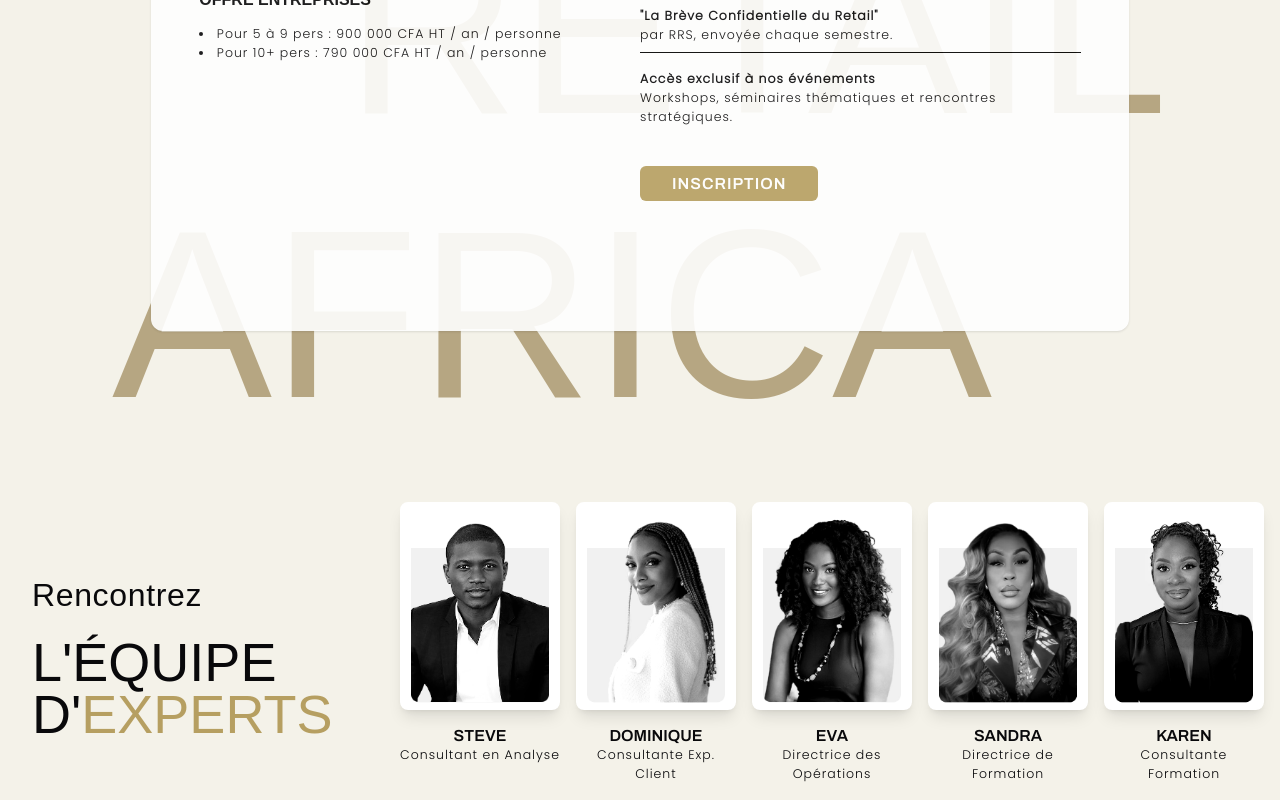
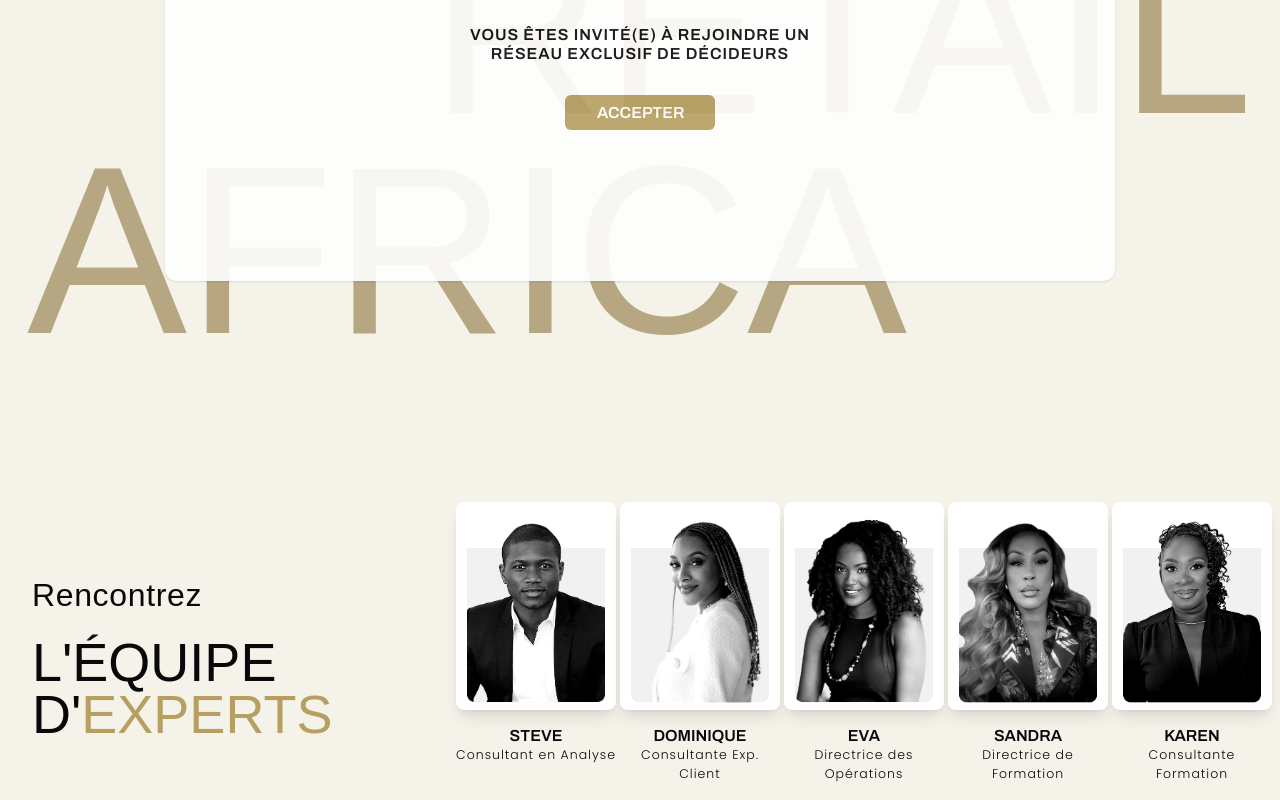
Before and after one commit to VikzG/retail_revive_services, a Next.js app: page / in a window 1280 px wide. Both pictures are taken after a click on the button "DEVENIR MEMBRE". Shown: the part 2819-3619 px from the top of the page. Built offline with nearby package versions, Linux system fonts and the light colour scheme; a web font is replaced by a local one.

Commit message:
loader and sub

```diff
--- a/app/globals.css
+++ b/app/globals.css
@@ -344,6 +344,17 @@ body {
   transition: all 300ms ease-in-out;
 }
 
+.sous_titre_sub {
+  font-family: 'Archivo', sans-serif;
+  text-transform: uppercase;
+  font-weight: 600;
+  font-size: 16px;
+  line-height: 19.2px;
+  letter-spacing: 1px;
+}
+
+
+
 /* Subscribe formulaire */
 
 .forfait-container {
@@ -560,6 +571,13 @@ body {
 
 /* breakpoints mobile */
 
+@media (max-width: 1400px) {
+  .experts_slider {
+    gap: 0.25rem;
+  }
+
+}
+
 @media (max-width: 1250px) {
 
   .expertise_titre {
@@ -571,6 +589,20 @@ body {
     font-size: 45px;
   }
 
+  .opportunite_titre{
+    font-size: 132px;
+    line-height: 110px;
+    width: 1180px;
+  }
+
+  .opportunite_img_container{
+    bottom: 5%;
+  }
+
+  .cra_sub {
+    font-size: 170px;
+    min-width: 1100px;
+  }
 
 }
 
@@ -643,6 +675,11 @@ body {
     left: 8%;
   }
 
+  .intro_shape {
+    width: 20px;
+    height: 50px;
+  }
+
   .grand_titre {
     top: -10%;
     font-size: 54px;
@@ -667,7 +704,15 @@ body {
     line-height: 25.3px;
     letter-spacing: 2%;
   }
+  .star_mobile_opportunite {
+    margin-inline-end: 0.5rem;
+  }
+
+  .timbre_container {
+    display: none
+  }
 };
+
 
 @layer base {
   :root {
--- a/components/Club.tsx
+++ b/components/Club.tsx
@@ -128,7 +128,7 @@ export default function Club({ setIsSubVisible }: ClubProps) {
       </div>
 
       {/* Colonne droite - Texte et informations prenant 60% de la largeur */}
-      <div className="w-3/5 flex flex-col justify-between pt-12">
+      <div className="min-w-[900px] w-3/5 flex flex-col justify-between pt-12">
       <div className="flex flex-row px-16">
         <div ref={clubSectionRef} className="club_section_anim flex flex-col">
           <h1 className="sur_titre_club text-black">
--- a/components/Experts.tsx
+++ b/components/Experts.tsx
@@ -1,19 +1,18 @@
-import Image from "next/image"
+import Image from "next/image";
 import { gsap } from "gsap";
-import { Button } from "@/components/ui/button"
-import React, { useRef, useEffect, useState } from 'react';
-import { Swiper, SwiperSlide } from 'swiper/react';
-import { EffectCoverflow, Pagination } from 'swiper/modules';
-import 'swiper/css';
-import 'swiper/css/effect-coverflow';
-import 'swiper/css/pagination';
+import { Button } from "@/components/ui/button";
+import React, { useRef, useEffect, useState } from "react";
+import { Swiper, SwiperSlide } from "swiper/react";
+import { EffectCoverflow, Pagination } from "swiper/modules";
+import "swiper/css";
+import "swiper/css/effect-coverflow";
+import "swiper/css/pagination";
 
 type ExpertProps = {
   setIsSubVisible: React.Dispatch<React.SetStateAction<boolean>>;
 };
 
 export default function Experts({ setIsSubVisible }: ExpertProps) {
-
   const [isMobile, setIsMobile] = useState(false); // Initialiser avec une valeur par défaut côté serveur
 
   useEffect(() => {
@@ -32,63 +31,63 @@ export default function Experts({ setIsSubVisible }: ExpertProps) {
     {
       name: "EXPERTE",
       role: "Division Formation",
-      image: "/experts/experte_img.jpg"
+      image: "/experts/experte_img.jpg",
     },
     {
       name: "NELLY",
       role: "Communication/Événements",
-      image: "/experts/nelly_img.png"
+      image: "/experts/nelly_img.png",
     },
     {
       name: "LESLIE",
       role: "Chargée Social Media",
-      image: "/experts/leslie_img.png"
+      image: "/experts/leslie_img.png",
     },
     {
       name: "ANGÉLIQUE",
       role: "Chargée Social Media",
-      image: "/experts/angelique_img.png"
+      image: "/experts/angelique_img.png",
     },
     {
       name: "CLAUDIA",
       role: "Directrice Générale",
-      image: "/experts/claudia_img.png"
-    }
-  ]
+      image: "/experts/claudia_img.png",
+    },
+  ];
 
   const experts = [
     {
       name: "STEVE",
       role: "Consultant en Analyse",
-      image: "/experts/steve_img.png"
+      image: "/experts/steve_img.png",
     },
     {
       name: "DOMINIQUE",
       role: "Consultante Exp. Client",
-      image: "/experts/dominique_img.png"
+      image: "/experts/dominique_img.png",
     },
     {
       name: "EVA",
       role: "Directrice des Opérations",
-      image: "/experts/eva_img.png"
+      image: "/experts/eva_img.png",
     },
     {
       name: "SANDRA",
       role: "Directrice de Formation",
-      image: "/experts/sandra_img.png"
+      image: "/experts/sandra_img.png",
     },
     {
       name: "KAREN",
       role: "Consultante Formation",
-      image: "/experts/karen_img.png"
-    }
-  ]
+      image: "/experts/karen_img.png",
+    },
+  ];
 
   const topSlider = useRef(null);
   const bottomSlider = useRef(null);
 
   const team = [...experts, ...topTeam.reverse()];
-  const claudiaIndex = team.findIndex(expert => expert.name === "CLAUDIA");
+  const claudiaIndex = team.findIndex((expert) => expert.name === "CLAUDIA");
 
   useEffect(() => {
     const timeline = gsap.timeline({
@@ -101,10 +100,11 @@ export default function Experts({ setIsSubVisible }: ExpertProps) {
     });
 
     // Animation du slider du haut (gauche à droite)
-    timeline.fromTo(
+    timeline
+      .fromTo(
         topSlider.current,
         { x: "-100%", display: "none" }, // Départ hors écran à gauche
-      { x: "0%", duration: 2, display:"flex" ,ease: "power2.out" } // Arrivée à sa position finale
+        { x: "0%", duration: 2, display: "flex", ease: "power2.out" } // Arrivée à sa position finale
       )
       .fromTo(
         ".top-slider-content", // Classe cible pour le contenu
@@ -114,10 +114,11 @@ export default function Experts({ setIsSubVisible }: ExpertProps) {
       );
 
     // Animation du slider du bas (droite à gauche)
-    timeline.fromTo(
+    timeline
+      .fromTo(
         bottomSlider.current,
         { x: "100%", display: "none" }, // Départ hors écran à droite
-      { x: "0%", duration: 2, display:"flex" ,ease: "power2.out" }, // Arrivée à sa position finale
+        { x: "0%", duration: 2, display: "flex", ease: "power2.out" }, // Arrivée à sa position finale
         "-=1.5" // Déclenchement légèrement après le début de l'animation du haut
       )
       .fromTo(
@@ -132,10 +133,12 @@ export default function Experts({ setIsSubVisible }: ExpertProps) {
 
     return (
       <section className="experts bg-light_beige text-center py-10 px-4">
-        <h2 className="grand_titre_s">NOS <br/> EXPERTS</h2>
+        <h2 className="grand_titre_s">
+          NOS <br /> EXPERTS
+        </h2>
 
         <Swiper
-        effect={'coverflow'}
+          effect={"coverflow"}
           grabCursor={true}
           centeredSlides={true}
           slidesPerView={2}
@@ -155,11 +158,18 @@ export default function Experts({ setIsSubVisible }: ExpertProps) {
           {team.map((expert, index) => (
             <SwiperSlide
               key={index}
-            className="flex flex-col items-center py-8">
+              className="flex flex-col items-center py-8"
+            >
               <div className="w-6/6 h-3/5 overflow-hidden rounded-xl m-auto mb-4">
-                <img src={expert.image} alt={expert.name} className="w-full h-full rounded-lg object-cover" />
+                <img
+                  src={expert.image}
+                  alt={expert.name}
+                  className="w-full h-full rounded-lg object-cover"
+                />
               </div>
-              <h3 className="citations text-center text-dark_brown_grey">{expert.name}</h3>
+              <h3 className="citations text-center text-dark_brown_grey">
+                {expert.name}
+              </h3>
               <p className="text-sm text-dark_brown_gr">{expert.role}</p>
             </SwiperSlide>
           ))}
@@ -170,12 +180,14 @@ export default function Experts({ setIsSubVisible }: ExpertProps) {
           <span className="text-gold">excellence internationale</span>."
         </h2>
         <div className="body_text mb-4">
-          Vous désirez <strong><span>réserver un service</span>? Rejoindre notre réseau?</strong>
+          Vous désirez{" "}
+          <strong>
+            <span>réserver un service</span>? Rejoindre notre réseau?
+          </strong>
         </div>
 
         <div className="flex justify-center gap-4 py-2">
-          <button
-          className="experts_bouton_2 px-4 py-2 rounded-md sous_titre text-gold bg-white">
+          <button className="experts_bouton_2 px-4 py-2 rounded-md sous_titre text-gold bg-white">
             <a href="#contact">CONTACTER</a>
           </button>
           <button
@@ -183,7 +195,8 @@ export default function Experts({ setIsSubVisible }: ExpertProps) {
               e.preventDefault();
               setIsSubVisible(true);
             }}
-          className="experts_bouton px-4 py-2 rounded-md sous_titre bg-gold text-white">
+            className="experts_bouton px-4 py-2 rounded-md sous_titre bg-gold text-white"
+          >
             REJOINDRE
           </button>
         </div>
@@ -199,10 +212,13 @@ export default function Experts({ setIsSubVisible }: ExpertProps) {
           {/* Flex container to align images and text side by side */}
           <div className="flex justify-between items-center mb-8">
             {/* Images de la Top Team */}
-            <div ref={topSlider}className="flex gap-3 mb-8">
+            <div ref={topSlider} className="experts_slider flex gap-3 mb-8">
               {topTeam.reverse().map((member, index) => (
-                <div key={index} className="flex flex-col items-center text-center">
-                  <div className="relative shadow-lg  bg-white border-4 border-white rounded-lg w-40 h-52 mb-4">
+                <div
+                  key={index}
+                  className="flex flex-col items-center text-center"
+                >
+                  <div className="relative shadow-lg bg-white border-4 border-white rounded-lg w-40 h-52 mb-4">
                     <Image
                       src={member.image}
                       alt={member.name}
@@ -212,13 +228,13 @@ export default function Experts({ setIsSubVisible }: ExpertProps) {
                     />
                   </div>
                   <h3 className="sous_titre">{member.name}</h3>
-                  <p className="body_text">{member.role}</p>
+                  <p className="body_text w-40">{member.role}</p>
                 </div>
               ))}
             </div>
 
             {/* Texte à côté des images */}
-            <div className="flex flex-col justify-center gap-6 space-y-4 max-w-md">
+            <div className="flex flex-col ms-10 justify-center gap-6 space-y-4 max-w-md">
               <h2 className="top-slider-content citations text-end">
                 "Réinventer l'avenir des marques sur le continent, en alliant{" "}
                 <span className="text-gold">ambition locale</span> et{" "}
@@ -228,22 +244,22 @@ export default function Experts({ setIsSubVisible }: ExpertProps) {
                 <p className="body_text">
                   Vous désirez{" "}
                   <strong className="body_text">réserver un service</strong> ou{" "}
-                  <strong className="body_text">rejoindre notre réseau</strong> ?
+                  <strong className="body_text">rejoindre notre réseau</strong>{" "}
+                  ?
                 </p>
-                <div className="flex justify-center lg:justify-start gap-4">
-                  <Button className="experts_bouton_2 bg-white text-gold sous_titre w-44">
-                    <a href="#contact">
-                    CONTACTER
-                    </a>
-                  </Button>
-                  <Button
+                <div className="flex justify-center gap-4">
+                  <button className="experts_bouton_2 bg-white text-gold rounded-lg sous_titre py-2 w-44">
+                    <a href="#contact">CONTACTER</a>
+                  </button>
+                  <button
                     onClick={(e) => {
                       e.preventDefault();
                       setIsSubVisible(true);
                     }}
-                  className="bg-gold experts_bouton text-white sous_titre w-48">
+                    className="bg-gold experts_bouton text-white sous_titre rounded-lg py-2 w-48"
+                  >
                     DEVENIR MEMBRE
-                  </Button>
+                  </button>
                 </div>
               </div>
             </div>
@@ -258,9 +274,12 @@ export default function Experts({ setIsSubVisible }: ExpertProps) {
               <span className="text-gold">EXPERTS</span>
             </p>
           </div>
-          <div ref={bottomSlider}className="flex gap-4 mb-8">
+          <div ref={bottomSlider} className="experts_slider flex gap-3 mb-8">
             {experts.slice(0, 5).map((expert, index) => (
-              <div key={index} className="flex flex-col items-center text-center">
+              <div
+                key={index}
+                className="flex flex-col items-center text-center"
+              >
                 <div className="relative mb-4 bg-white w-40 h-52 shadow-lg border-4 border-white rounded-lg ">
                   <Image
                     src={expert.image}
@@ -271,16 +290,18 @@ export default function Experts({ setIsSubVisible }: ExpertProps) {
                   />
                 </div>
                 <h3 className="sous_titre">{expert.name}</h3>
-                <p className="body_text">{expert.role}</p>
+                <p className="body_text w-40">{expert.role}</p>
               </div>
             ))}
           </div>
-
         </div>
         <div className="space-y-12">
           <div className="flex justify-between gap-8">
             {experts.slice(5).map((expert, index) => (
-              <div key={index} className="flex flex-col items-center text-center">
+              <div
+                key={index}
+                className="flex flex-col items-center text-center"
+              >
                 <div className="relative w-32 h-32 mb-4">
                   <Image
                     src={expert.image}
@@ -298,5 +319,5 @@ export default function Experts({ setIsSubVisible }: ExpertProps) {
         </div>
       </div>
     </div>
-  )
+  );
 }
--- a/components/Nav.tsx
+++ b/components/Nav.tsx
@@ -28,7 +28,11 @@ function Nav({ isSubVisible, setIsSubVisible }: NavProps) {
   };
 
   return (
-    <nav className="fixed flex items-center justify-between px-8 py-2 z-30 bg-light_beige border-b border-neutral-200 top-0 left-0 w-full">
+<nav
+  className={`fixed flex items-center justify-between ${
+    isMobile ? "px-4" : "px-10"
+  } py-2 z-30 bg-light_beige border-b border-neutral-200 top-0 left-0 w-full`}
+>
       {/* Left section */}
       <div className="nav_container flex items-center space-x-8 flex-1">
         {!isMobile && (
@@ -37,9 +41,24 @@ function Nav({ isSubVisible, setIsSubVisible }: NavProps) {
               <Link
                 href="#"
                 onClick={() => setIsSubVisible(false)}
-                className="nav_anchor text-black"
+                className="nav_anchor inline-flex text-black"
               >
+                                <svg
+  xmlns="http://www.w3.org/2000/svg"
+  className="h-5 w-5"
+  fill="none"
+  viewBox="0 0 24 24"
+  stroke="currentColor"
+  strokeWidth="2"
+>
+  <path
+    strokeLinecap="round"
+    strokeLinejoin="round"
+    d="M15 19l-7-7 7-7"
+  />
+</svg>
                 Retour au site
+
               </Link>
             ) : (
               <>
--- a/components/Services.tsx
+++ b/components/Services.tsx
@@ -281,7 +281,7 @@ export default function Services({ setIsSubVisible }: ServicesProps) {
               </h2>
             </div>
           </div>
-          <CardContent className="p-6 space-y-6 mt-5 flex flex-col items-center justify-center gap-2">
+          <CardContent className="p-6 space-y-6 mt-5 flex flex-col items-center justify-between">
           <ul className="space-y-4 body_text">
   {hoveredService.title === "CONSEIL & STRATEGIE" && (
     <>
@@ -351,9 +351,9 @@ export default function Services({ setIsSubVisible }: ServicesProps) {
   )}
 </ul>
 
-            <Button className="service_bouton_2 w-3/6 sous_titre bg-gold text-white">
+            <button className="service_bouton_2 w-[250px] py-2 sous_titre rounded-lg bg-gold text-white">
             <a href="#contact"> JE SUIS INTÉRESSÉ(E)</a>
-            </Button>
+            </button>
           </CardContent>
         </Card>
       </div>
--- a/components/Sub.tsx
+++ b/components/Sub.tsx
@@ -1,8 +1,12 @@
-import { useState } from 'react';
-import MultiStepForm from './subForm';
+import { useState } from "react";
+import Image from "next/image";
+import MultiStepForm from "./subForm";
 
 export default function Sub() {
   const [showForm, setShowForm] = useState(false);
+  const [stickerStep, setStickerStep] = useState(1);
+  const [name, setName] = useState(""); // État pour stocker le nom
+  const [error, setError] = useState("");
   const [isCompleted, setIsCompleted] = useState(false); // Nouvel état pour gérer la fin de l'inscription
 
   const handleFormComplete = () => {
@@ -10,20 +14,83 @@ export default function Sub() {
     setShowForm(false); // Ferme le formulaire
   };
 
+  const handleSubmit = (e: React.FormEvent<HTMLFormElement>) => {
+    e.preventDefault(); // Empêche le rechargement de la page
+
+    if (name.trim() === "") {
+      setError("Veuillez entrer un nom."); // Affiche une erreur si le champ est vide
+    } else {
+      setError(""); // Efface l'erreur si le champ est valide
+      setStickerStep(2); // Passe à l'étape suivante
+    }
+  };
+
   return (
     <div className="min-h-screen min-w-full bg-light_beige flex justify-center items-center overflow-hidden">
-      <h1 className="grand_titre_xl w-full text-center text-blond flex flex-col gap-56">
+      <h1 className="cra_sub grand_titre_xl min-w-[1450px] text-center text-blond flex flex-col gap-40">
         <span className="text-start ms-28">CLUB</span>
         <span className="text-end me-28">RETAIL</span>
         <span className="text-start ms-28">AFRICA</span>
       </h1>
 
       {/* Contenu de "sticker" */}
-      <div className="sticker absolute h-3/4 shadow rounded-xl bg-white opacity-90 p-12 flex">
+      {stickerStep === 1 ? (
+        // Contenu de Step 1
+        <div className="sticker absolute h-[500px] w-[950px] shadow rounded-xl bg-white opacity-90 p-12 flex">
+          <div className="timbre_container absolute top-0 right-0 h-[150px] w-[130px] border-4 border-white m-4">
+          <Image
+            className=" drop-shadow"
+            src="/sub/timbre_rss.png"
+            alt="Timbre"
+            layout="fill"
+          />
+          </div>
+          <div className="flex flex-col justify-center items-center w-full text-center">
+            <form
+              onSubmit={handleSubmit}
+              className="bg-white p-6 rounded-lg flex flex-col justify-center items-center gap-8"
+            >
+              <label htmlFor="name" className="sous_titre"></label>
+              <input
+                value={name}
+                onChange={(e) => setName(e.target.value)}
+                type="text"
+                id="name"
+                className="border min-w-[180px] w-1/2 body_text text-center border-gray-300 p-1 px-4 rounded-md"
+                placeholder="Votre nom"
+                required
+              />
+              <h2 className="sous_titre_sub">
+                Vous êtes invité(e) à rejoindre un
+                <br />
+                réseau exclusif de décideurs
+              </h2>
+              <button
+                type="submit"
+                className="sub_bouton sous_titre w-[150px] bg-gold text-white px-8 py-2 rounded-md"
+              >
+                Accepter
+              </button>
+            </form>
+          </div>
+        </div>
+      ) : (
+        <div className="sticker absolute h-[500px] w-[950px] shadow rounded-xl bg-white opacity-90 p-12 flex">
           {isCompleted ? (
             // Message affiché après l'inscription
             <div className="flex flex-col justify-center items-center w-full text-center">
-            <h2 className="sous_titre">Votre inscription<br/> a bien été prise en compte !</h2>
+              <div className="timbre_container absolute top-0 right-0 h-[150px] w-[130px] border-4 border-white m-4">
+          <Image
+            className=" drop-shadow"
+            src="/sub/timbre_rss.png"
+            alt="Timbre"
+            layout="fill"
+          />
+          </div>
+              <h2 className="sous_titre_sub">
+                Votre inscription
+                <br /> a bien été prise en compte !
+              </h2>
             </div>
           ) : (
             // Contenu initial
@@ -41,12 +108,16 @@ export default function Sub() {
                   <div className="space-y-4">
                     <div className="flex flex-col gap-3">
                       <h4 className="font-bold">OFFRE SOLO</h4>
-                    <p className="body_text">1 200 000 CFA HT / an / personne</p>
+                      <p className="body_text">
+                        1 200 000 CFA HT / an / personne
+                      </p>
                     </div>
                     <div className="flex flex-col gap-3">
                       <h4 className="font-bold">OFFRE ENTREPRISES</h4>
                       <ul className="list-disc list-inside body_text">
-                      <li>Pour 5 à 9 pers : 900 000 CFA HT / an / personne</li>
+                        <li>
+                          Pour 5 à 9 pers : 900 000 CFA HT / an / personne
+                        </li>
                         <li>Pour 10+ pers : 790 000 CFA HT / an / personne</li>
                       </ul>
                     </div>
@@ -63,8 +134,8 @@ export default function Sub() {
                 <div className="flex flex-col border-b border-black pb-2">
                   <strong>Une étude annuelle</strong>
                   <span>
-                  sur l'évolution du marché et les tendances de consommation en
-                  Afrique.
+                    sur l'évolution du marché et les tendances de consommation
+                    en Afrique.
                   </span>
                 </div>
                 <div className="flex flex-col border-b border-black pb-2 w-full">
@@ -74,7 +145,8 @@ export default function Sub() {
                 <div className="flex flex-col pb-2">
                   <strong>Accès exclusif à nos événements</strong>
                   <span>
-                  Workshops, séminaires thématiques et rencontres stratégiques.
+                    Workshops, séminaires thématiques et rencontres
+                    stratégiques.
                   </span>
                 </div>
                 <button
@@ -87,6 +159,7 @@ export default function Sub() {
             </>
           )}
         </div>
+      )}
 
       {/* Formulaire */}
       {showForm && !isCompleted && (
```
Also changed, not shown: app/page.tsx (+6 -1 lines), components/Loader.tsx (+125 -64 lines), components/Opportunites.tsx (+4 -4 lines), public/sub/timbre_rss.png (added). Lines whose indentation alone changed are shown as unchanged.
